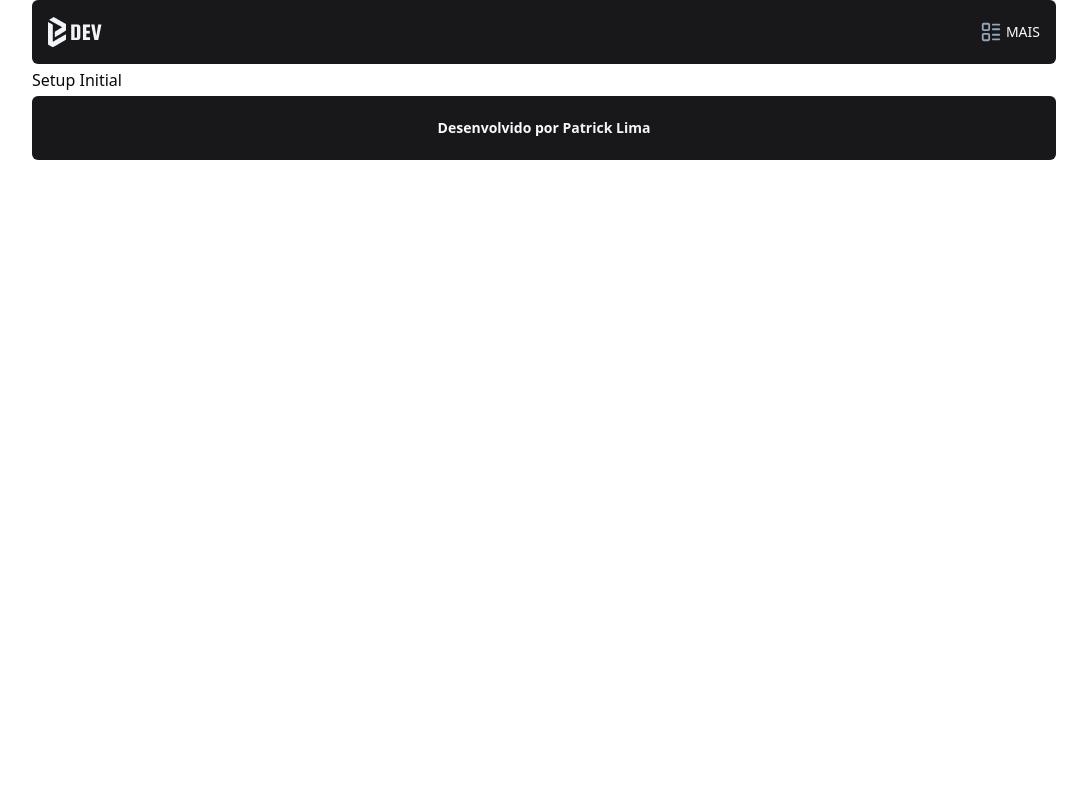
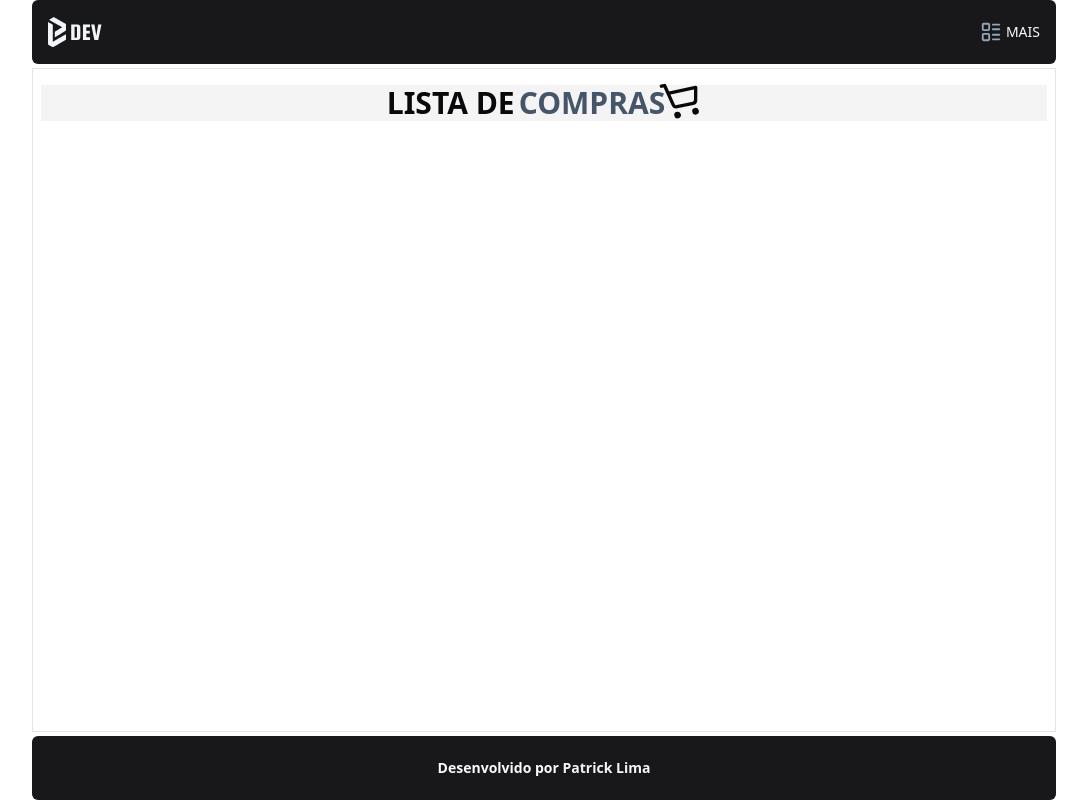
Before and after one commit to patricklimax/react-vite-shopping-list, a React (Vite) app: page / in a window 1280 px wide. Shown: the whole page, without its empty margins (96-1183 px from the left). Built offline with nearby package versions, Linux system fonts and the light colour scheme.

Commit message:
feat: added Component Title Page

```diff
--- a/src/App.tsx
+++ b/src/App.tsx
@@ -1,10 +1,13 @@
+import { TitleApp } from "./components/title-app";
 
 function App() {
   return (
-    <>
-     Setup Initial
-    </>
-  )
+    <section className="flex-1 border px-2">
+      <div className="mt-4 bg-muted">
+        <TitleApp title={"Lista de"} subtitle={"Compras"} />
+      </div>
+    </section>
+  );
 }
 
-export default App
+export default App;
--- /dev/null
+++ b/src/components/title-app.tsx
@@ -0,0 +1,18 @@
+import { ShoppingCartIcon } from "lucide-react";
+
+type Props = {
+  title: string;
+  subtitle: string;
+};
+
+export const TitleApp = ({ title, subtitle }: Props) => {
+  return (
+    <h1 className="text-3xl flex items-center justify-center gap-1 uppercase font-semibold">
+      <span>{title}</span>
+      <span className="text-slate-600">{subtitle}</span>
+      <span className="-mt-2 -ml-2 -rotate-12">
+        <ShoppingCartIcon strokeWidth={2} size={40} />
+      </span>
+    </h1>
+  );
+};
```
